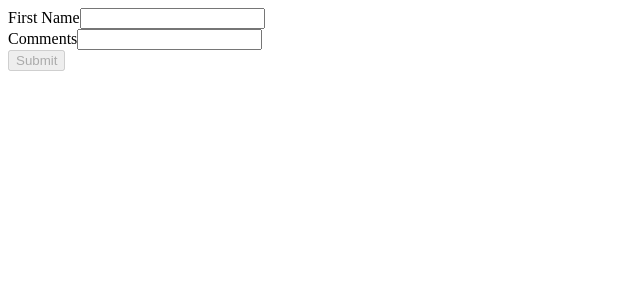
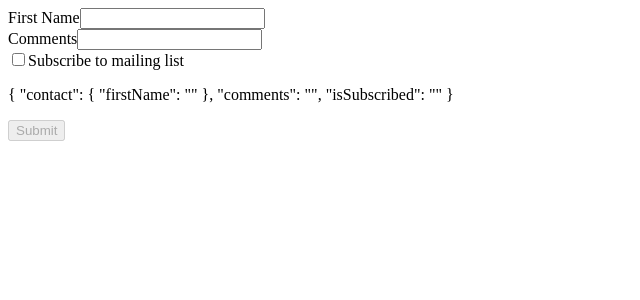
Before and after one commit to omarkarake/angular-mosh, an Angular app: page / in a window 1280 px wide. Shown: the top 300 px of the page, without its empty margins (0-640 px from the left). Built offline with nearby package versions, Linux system fonts and the light colour scheme.

Commit message:
working with checkboxes

```diff
--- a/src/app/contact-form/contact-form.component.html
+++ b/src/app/contact-form/contact-form.component.html
@@ -36,5 +36,12 @@
     <label for="comments">Comments</label>
     <input ngModel name="comments" id="comments" type="text" />
   </div>
+  <div>
+    <label>
+      <input ngModel name="isSubscribed" type="checkbox" />Subscribe to mailing
+      list
+    </label>
+  </div>
+  <p>{{ f.value | json }}</p>
   <button [disabled]="!f.valid">Submit</button>
 </form>
```
